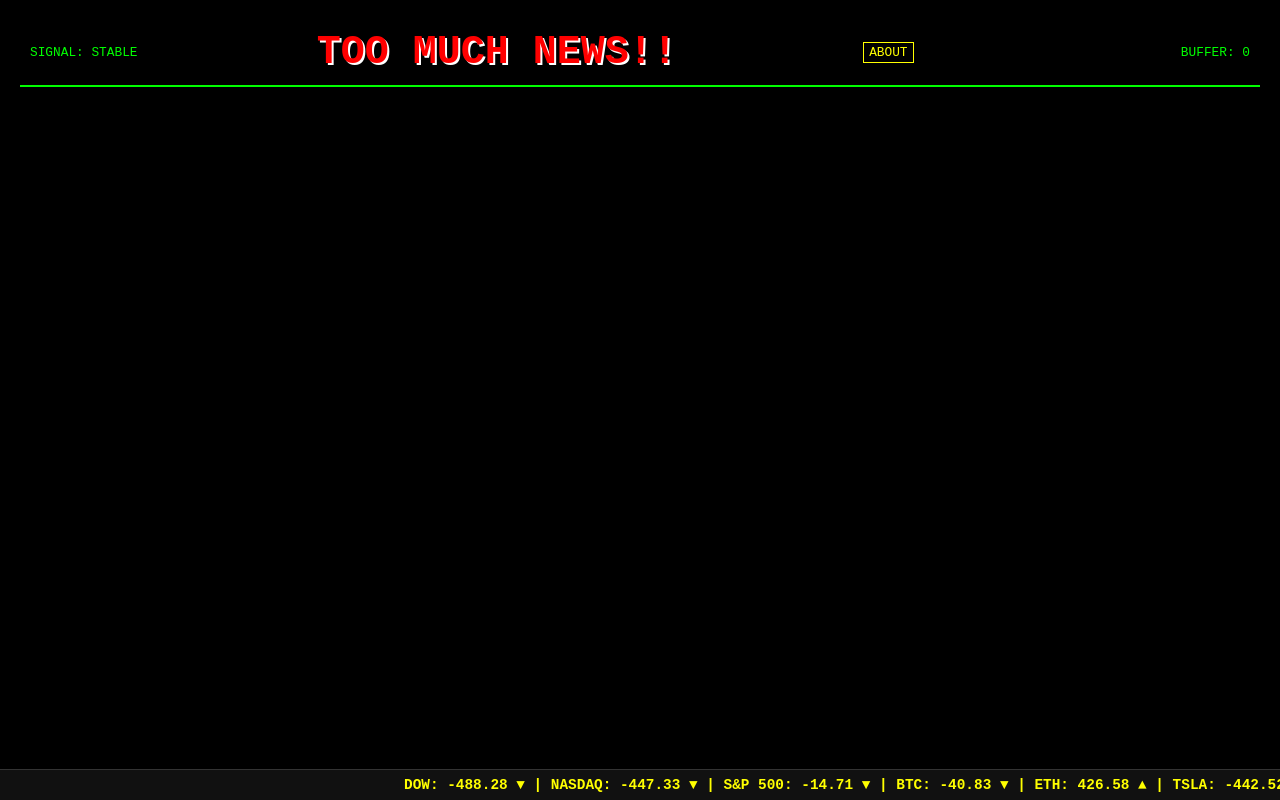
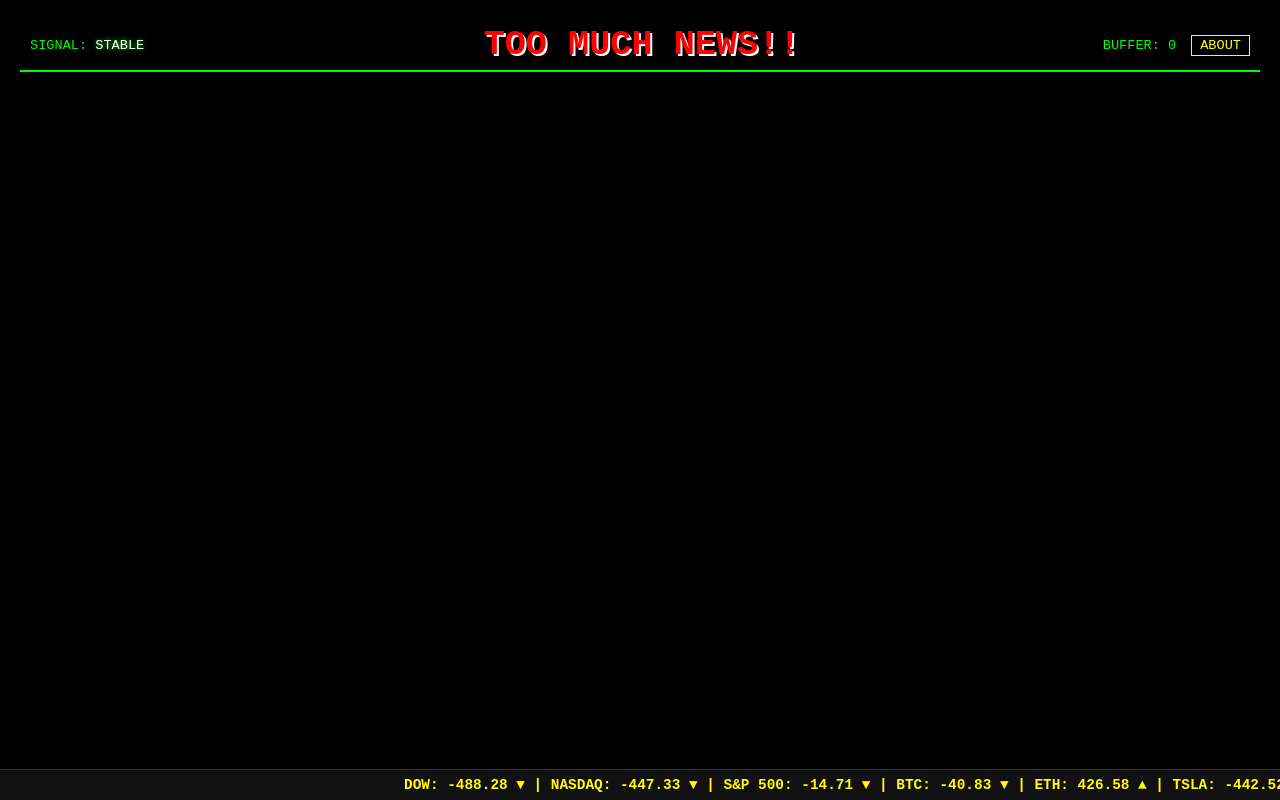
Before and after one commit to victoralensai/too-much-news, a website: page public/index.html in a window 1280 px wide. Drawn offline with nearby package versions, Linux system fonts and the light colour scheme; no server answers.

Commit message:
Refined glitch effects, updated header layout, and improved About page content.

```diff
--- a/public/client.js
+++ b/public/client.js
@@ -118,17 +118,31 @@ function addNewsItem(item) {
     div.style.fontSize = `${randomSize}em`;
 
     const lowerTitle = item.title.toLowerCase();
+    const isHighImpact = lowerTitle.includes('breaking') ||
+                         lowerTitle.includes('live') ||
+                         lowerTitle.includes('war') ||
+                         lowerTitle.includes('conflict') ||
+                         lowerTitle.includes('died') ||
+                         lowerTitle.includes('death') ||
+                         lowerTitle.includes('killed');
+
     if (lowerTitle.includes('breaking')) div.classList.add('breaking');
     if (lowerTitle.includes('live')) div.classList.add('live');
     if (lowerTitle.includes('war') || lowerTitle.includes('conflict')) div.classList.add('war');
     if (lowerTitle.includes('died') || lowerTitle.includes('death') || lowerTitle.includes('killed')) div.classList.add('death');
 
-    // Random choice for new glitch effects
+    // Rare Glitch Effects - Only triggered by high impact keywords or very rare chance
     const effectChance = Math.random();
-    if (effectChance > 0.9) div.classList.add('glitch-flicker');
+    if (isHighImpact && effectChance > 0.7) {
+        div.classList.add('glitch-flicker');
+    } else if (effectChance > 0.99) { // Extremely rare for non-impact news
+        div.classList.add('glitch-flicker');
+    }
 
     const sourcePulseChance = Math.random();
-    const sourceClass = sourcePulseChance > 0.8 ? 'source source-pulse' : 'source';
+    const sourceClass = (isHighImpact && sourcePulseChance > 0.5) || (sourcePulseChance > 0.98)
+        ? 'source source-pulse'
+        : 'source';
 
     const time = new Date().toLocaleTimeString();
     div.innerHTML = `
@@ -139,9 +153,9 @@ function addNewsItem(item) {
 
     const titleEl = div.querySelector('.news-title');
 
-    // Scramble effect check
-    if (Math.random() > 0.85) {
-        setTimeout(() => scrambleText(titleEl, item.title), Math.random() * 5000);
+    // Scramble effect check - Rare, tied to impact
+    if ((isHighImpact && Math.random() > 0.6) || (Math.random() > 0.99)) {
+        setTimeout(() => scrambleText(titleEl, item.title), Math.random() * 2000);
     }
 
     div.onclick = (e) => {
--- a/public/index.html
+++ b/public/index.html
@@ -12,9 +12,11 @@
     <div id="container">
         <div id="header">
             <div id="status">SIGNAL: <span id="signal-strength">STABLE</span></div>
-            <h1>TOO MUCH NEWS!!</h1>
-            <div id="about-link"><a href="about.html" style="color: #ff0; text-decoration: none; border: 1px solid #ff0; padding: 2px 5px;">ABOUT</a></div>
-            <div id="queue-status">BUFFER: <span id="queue-count">0</span></div>
+            <div id="title-wrapper"><h1>TOO MUCH NEWS!!</h1></div>
+            <div id="right-controls">
+                <div id="queue-status">BUFFER: <span id="queue-count">0</span></div>
+                <div id="about-link"><a href="about.html">ABOUT</a></div>
+            </div>
         </div>
         <div id="stream"></div>
     </div>
--- a/public/style.css
+++ b/public/style.css
@@ -21,11 +21,43 @@ body {
     align-items: center;
     border-bottom: 2px solid #0f0;
     margin-bottom: 10px;
-    padding: 0 10px;
+    padding: 5px 10px;
     background: #000;
     position: sticky;
     top: 0;
     z-index: 1000;
+}
+
+#status {
+    flex: 1;
+    font-size: 0.85em;
+    color: #0f0;
+}
+
+#title-wrapper {
+    flex: 2;
+    text-align: center;
+}
+
+#right-controls {
+    flex: 1;
+    display: flex;
+    justify-content: flex-end;
+    align-items: center;
+    gap: 15px;
+}
+
+#queue-status {
+    font-size: 0.85em;
+    color: #0f0;
+}
+
+#about-link a {
+    color: #ff0;
+    text-decoration: none;
+    border: 1px solid #ff0;
+    padding: 2px 8px;
+    font-size: 0.85em;
 }
 
 #about-link a:hover {
@@ -33,50 +65,18 @@ body {
     color: #000;
 }
 
-#status, #queue-status, #about-link {
-    font-size: 0.8em;
-    color: #0f0;
-    flex-basis: 150px;
-}
-
-#about-link {
-    text-align: center;
-}
-
-#queue-status {
-    text-align: right;
-}
-
-/* New Glitch Animations */
-.glitch-flicker {
-    animation: chromatic 0.3s infinite;
-}
-
-@keyframes chromatic {
-    0% { text-shadow: 1px 0 red, -1px 0 blue; opacity: 1; }
-    20% { text-shadow: -1px 0 red, 1px 0 blue; opacity: 0.9; }
-    40% { text-shadow: 1px 1px red, -1px -1px blue; opacity: 1; }
-    60% { text-shadow: -1px -1px red, 1px 1px blue; opacity: 0.8; }
-    80% { text-shadow: 2px 0 red, -2px 0 blue; opacity: 1; }
-    100% { text-shadow: 1px 0 red, -1px 0 blue; opacity: 1; }
-}
-
-.source-pulse {
-    animation: pulse-green 3s infinite alternate;
-}
-
-@keyframes pulse-green {
-    0% { color: #666; text-shadow: none; }
-    100% { color: #0f0; text-shadow: 0 0 8px #0f0; }
+#signal-strength {
+    color: #fff;
+    text-shadow: 0 0 5px #0f0;
 }
 
 h1 {
     text-align: center;
     color: red;
     text-shadow: 2px 2px 0px #fff;
-    margin: 10px 0;
-    font-size: 2.5em;
-    animation: glitch 1s infinite alternate;
+    margin: 0;
+    font-size: 2.2em;
+    animation: glitch 1.5s infinite alternate;
 }
 
 #ticker {
@@ -117,11 +117,34 @@ h1 {
     100% { transform: translate(0); }
 }
 
+/* New Glitch Animations */
+.glitch-flicker {
+    animation: chromatic 0.3s infinite;
+}
+
+@keyframes chromatic {
+    0% { text-shadow: 1px 0 red, -1px 0 blue; opacity: 1; }
+    20% { text-shadow: -1px 0 red, 1px 0 blue; opacity: 0.9; }
+    40% { text-shadow: 1px 1px red, -1px -1px blue; opacity: 1; }
+    60% { text-shadow: -1px -1px red, 1px 1px blue; opacity: 0.8; }
+    80% { text-shadow: 2px 0 red, -2px 0 blue; opacity: 1; }
+    100% { text-shadow: 1px 0 red, -1px 0 blue; opacity: 1; }
+}
+
+.source-pulse {
+    animation: pulse-green 3s infinite alternate;
+}
+
+@keyframes pulse-green {
+    0% { color: #666; text-shadow: none; }
+    100% { color: #0f0; text-shadow: 0 0 8px #0f0; }
+}
+
 #stream {
     flex-grow: 1;
     overflow-y: auto;
-    padding-bottom: 20px;
-    /* Hide scrollbar but keep functionality */
+    padding-bottom: 10px;
+    scroll-behavior: smooth;
     scrollbar-width: none;
     -ms-overflow-style: none;
 }
```
Also changed, not shown: public/about.html (+8 -3 lines).
